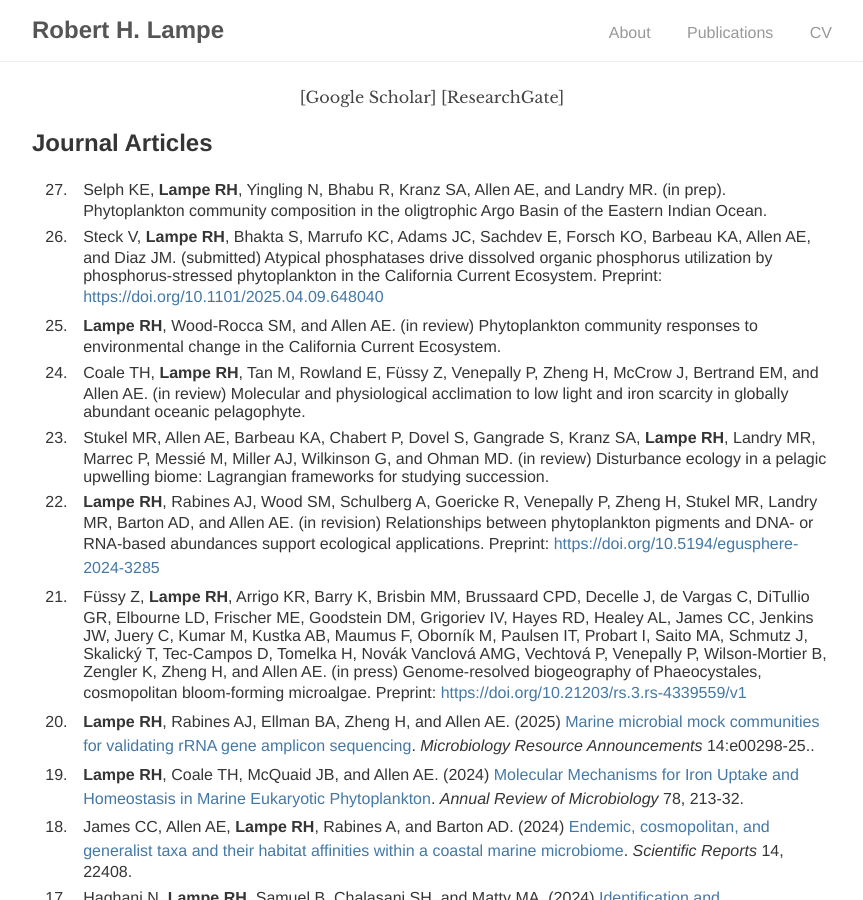
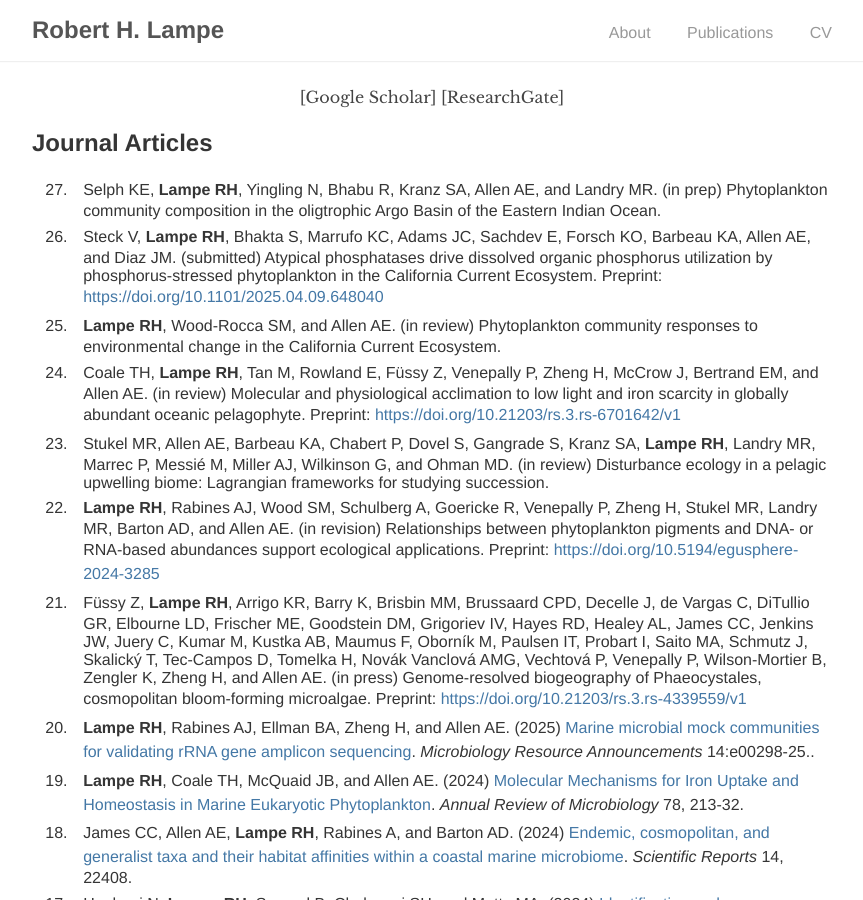
Before and after one commit to rhlampe/rhlampe.github.io, a Jekyll site: the page built from publications/index.html, in a window 1280 px wide and 900 px high. Shown: the whole window, without its empty margins (208-1071 px from the left). Built offline with Jekyll 4.4.1, drawn with Linux system fonts in a browser that asks for light colours.

Commit message:
update pubs

```diff
--- a/publications/index.html
+++ b/publications/index.html
@@ -11,10 +11,10 @@ title: Publications
 
 <div id="publications" class="publications">
 <ol reversed>
-  <li>Selph KE, <b>Lampe RH</b>, Yingling N, Bhabu R, Kranz SA, Allen AE, and Landry MR. (in prep). Phytoplankton community composition in the oligtrophic Argo Basin of the Eastern Indian Ocean.</li>
+  <li>Selph KE, <b>Lampe RH</b>, Yingling N, Bhabu R, Kranz SA, Allen AE, and Landry MR. (in prep) Phytoplankton community composition in the oligtrophic Argo Basin of the Eastern Indian Ocean.</li>
   <li>Steck V, <b>Lampe RH</b>, Bhakta S, Marrufo KC, Adams JC, Sachdev E, Forsch KO, Barbeau KA, Allen AE, and Diaz JM. (submitted) Atypical phosphatases drive dissolved organic phosphorus utilization by phosphorus-stressed phytoplankton in the California Current Ecosystem. Preprint: <a href="https://doi.org/10.1101/2025.04.09.648040">https://doi.org/10.1101/2025.04.09.648040</a></li>
   <li><b>Lampe RH</b>, Wood-Rocca SM, and Allen AE. (in review) Phytoplankton community responses to environmental change in the California Current Ecosystem.</li>
-  <li>Coale TH, <b>Lampe RH</b>, Tan M, Rowland E, F&#252;ssy Z, Venepally P, Zheng H, McCrow J, Bertrand EM, and Allen AE. (in review) Molecular and physiological acclimation to low light and iron scarcity in globally abundant oceanic pelagophyte.</li>
+  <li>Coale TH, <b>Lampe RH</b>, Tan M, Rowland E, F&#252;ssy Z, Venepally P, Zheng H, McCrow J, Bertrand EM, and Allen AE. (in review) Molecular and physiological acclimation to low light and iron scarcity in globally abundant oceanic pelagophyte. Preprint: <a href="https://doi.org/10.21203/rs.3.rs-6701642/v1">https://doi.org/10.21203/rs.3.rs-6701642/v1</a></li>
   <li>Stukel MR, Allen AE, Barbeau KA, Chabert P, Dovel S, Gangrade S, Kranz SA, <b>Lampe RH</b>, Landry MR, Marrec P, Messi&eacute; M, Miller AJ, Wilkinson G, and Ohman MD. (in review) Disturbance ecology in a pelagic upwelling biome: Lagrangian frameworks for studying succession.</li>
   <li><b>Lampe RH</b>, Rabines AJ, Wood SM, Schulberg A, Goericke R, Venepally P, Zheng H, Stukel MR, Landry MR, Barton AD, and Allen AE. (in revision) Relationships between phytoplankton pigments and DNA- or RNA-based abundances support ecological applications. Preprint: <a href="https://doi.org/10.5194/egusphere-2024-3285">https://doi.org/10.5194/egusphere-2024-3285</a></li>
   <li>F&#252;ssy Z, <b>Lampe RH</b>, Arrigo KR, Barry K, Brisbin MM, Brussaard CPD, Decelle J, de Vargas C, DiTullio GR, Elbourne LD, Frischer ME, Goodstein DM, Grigoriev IV, Hayes RD, Healey AL, James CC, Jenkins JW, Juery C, Kumar M, Kustka AB, Maumus F, Oborn&iacute;k M, Paulsen IT, Probart I, Saito MA, Schmutz J, Skalick&#253; T, Tec-Campos D, Tomelka H, Nov&#225;k Vanclov&#225; AMG, Vechtov&#225; P, Venepally P, Wilson-Mortier B, Zengler K, Zheng H, and Allen AE. (in press) Genome-resolved biogeography of Phaeocystales, cosmopolitan bloom-forming microalgae. Preprint: <a href="https://doi.org/10.21203/rs.3.rs-4339559/v1">https://doi.org/10.21203/rs.3.rs-4339559/v1</a></li>
```
